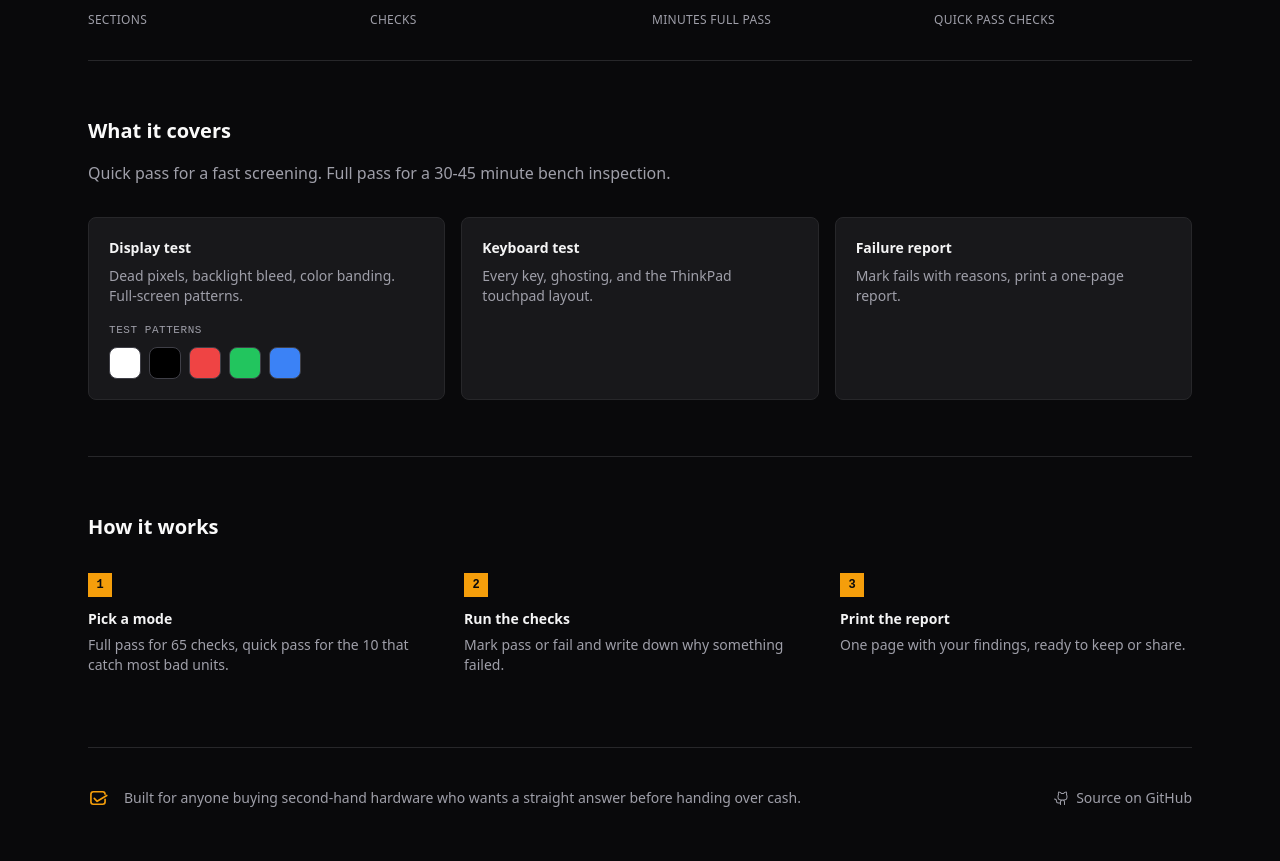
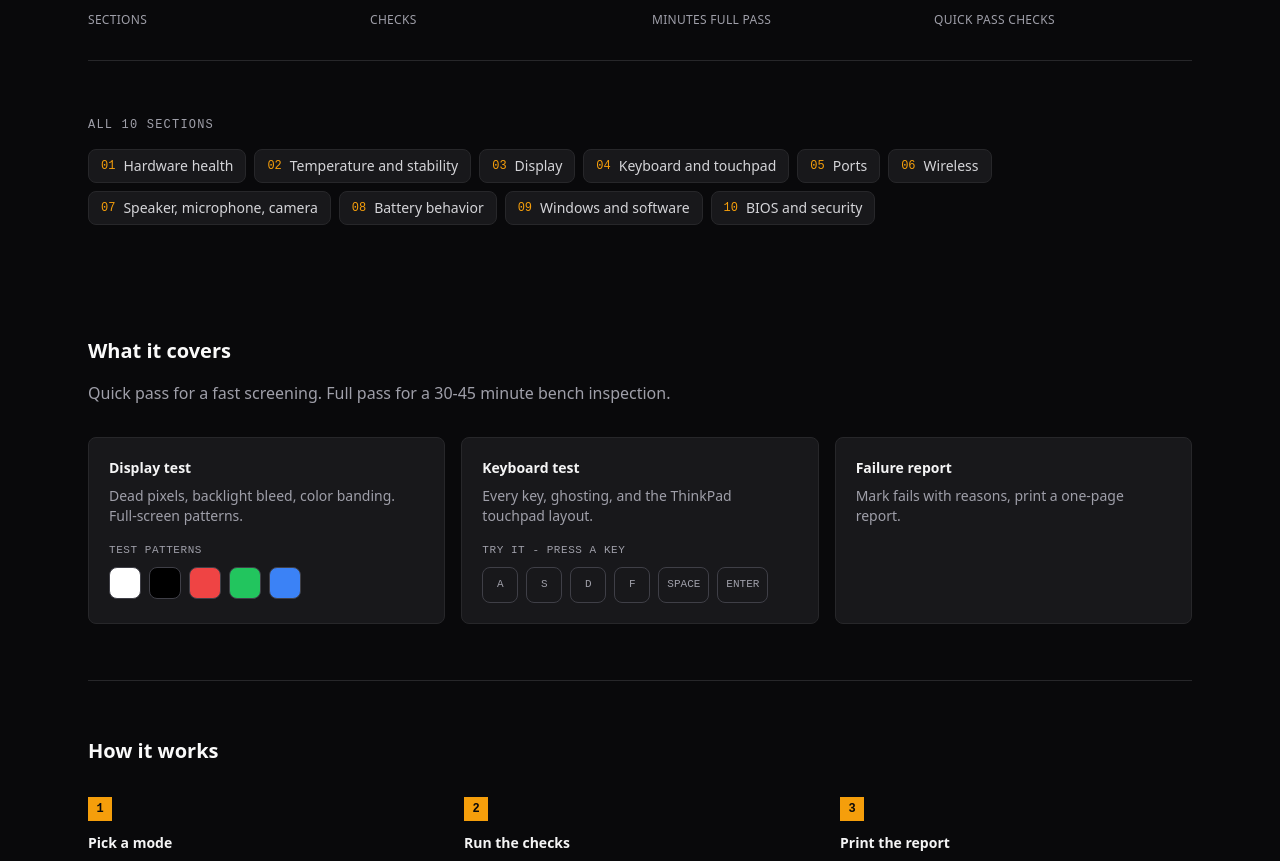
Before and after one commit to Richie-Z/BenchCheck, a React (Vite) app: page / in a window 1280 px wide. Shown: the part 686-1547 px from the top of the page. Built offline with nearby package versions, Linux system fonts and the light colour scheme.

Commit message:
feat: mobile demo, section chips, keyboard try-it, seo meta

```diff
--- a/index.html
+++ b/index.html
@@ -4,11 +4,12 @@
     <meta charset="UTF-8" />
     <link rel="icon" type="image/svg+xml" href="/favicon.svg" />
     <meta name="viewport" content="width=device-width, initial-scale=1.0" />
-    <meta
-      name="description"
-      content="BenchCheck: inspection checklist for second-hand laptops. Hardware, thermals, display, ports, BIOS."
-    />
-    <title>BenchCheck: second-hand laptop inspection</title>
+    <title>BenchCheck - used laptop inspection checklist</title>
+    <meta name="description" content="Open-source checklist for inspecting second-hand laptops: 65 checks, quick pass, display and keyboard tests, printable failure report." />
+    <meta name="theme-color" content="#09090b" />
+    <meta property="og:type" content="website" />
+    <meta property="og:title" content="BenchCheck - used laptop inspection checklist" />
+    <meta property="og:description" content="Check a used laptop like a repair bench. 65 checks, quick pass, display and keyboard tests, printable report." />
   </head>
   <body>
     <div id="root"></div>
--- a/src/pages/SplashPage.tsx
+++ b/src/pages/SplashPage.tsx
@@ -1,6 +1,9 @@
-import { useState } from 'react'
+import { useEffect, useState } from 'react'
 import { ArrowRight, GithubLogo } from '@phosphor-icons/react'
 import { LogoMark } from '../App'
+import { SECTIONS } from '../data/checklist'
+
+const TRY_KEYS = ['a', 's', 'd', 'f', 'space', 'enter']
 
 const DEMO = [
   'SSD or HDD health status is Good',
@@ -53,6 +56,25 @@ const STEPS: { title: string; body: string }[] = [
 export function SplashPage({ onEnter }: { onEnter: () => void }) {
   const [demo, setDemo] = useState<number[]>([0, 0, 0, 0, 0, 0])
   const [pattern, setPattern] = useState<string | null>(null)
+  const [pressed, setPressed] = useState<string | null>(null)
+
+  useEffect(() => {
+    const toKey = (k: string) => (k === ' ' ? 'space' : k.toLowerCase())
+    const down = (e: KeyboardEvent) => {
+      const key = toKey(e.key)
+      if (TRY_KEYS.includes(key)) setPressed(key)
+    }
+    const up = (e: KeyboardEvent) => {
+      const key = toKey(e.key)
+      if (TRY_KEYS.includes(key)) setPressed((p) => (p === key ? null : p))
+    }
+    window.addEventListener('keydown', down)
+    window.addEventListener('keyup', up)
+    return () => {
+      window.removeEventListener('keydown', down)
+      window.removeEventListener('keyup', up)
+    }
+  }, [])
 
   const fails = demo.filter((v) => v === 2).length
   const done = demo.filter((v) => v !== 0).length
@@ -90,7 +112,7 @@ export function SplashPage({ onEnter }: { onEnter: () => void }) {
             </button>
           </div>
 
-          <div className="hidden lg:block">
+          <div>
             <div className="relative rounded-lg border border-zinc-800 bg-zinc-900 p-5">
               {demoGrade && (
                 <div className={`pointer-events-none absolute -top-6 -right-4 z-10 rotate-[8deg] border-2 bg-zinc-950/80 p-1 ${demoGrade === 'A' ? 'border-pass text-pass' : demoGrade === 'F' ? 'border-fail text-fail' : 'border-signal text-signal'}`}>
@@ -155,6 +177,23 @@ export function SplashPage({ onEnter }: { onEnter: () => void }) {
       </section>
 
       <section className="py-14">
+        <p className="font-mono text-xs uppercase tracking-widest text-zinc-400">All 10 sections</p>
+        <ul className="mt-4 flex flex-wrap gap-2">
+          {SECTIONS.map((section) => (
+            <li
+              key={section.id}
+              className="flex items-center gap-2 rounded-lg border border-zinc-800 bg-zinc-900 px-3 py-1.5 text-sm text-zinc-300"
+            >
+              <span className="font-mono text-xs tabular-nums text-signal">
+                {String(section.num).padStart(2, '0')}
+              </span>
+              {section.title}
+            </li>
+          ))}
+        </ul>
+      </section>
+
+      <section className="py-14">
         <h2 className="text-xl font-semibold text-zinc-50">What it covers</h2>
         <p className="mt-4 text-zinc-400">
           Quick pass for a fast screening. Full pass for a 30-45 minute bench inspection.
@@ -167,6 +206,27 @@ export function SplashPage({ onEnter }: { onEnter: () => void }) {
             >
               <h3 className="text-sm font-semibold text-zinc-100">{c.title}</h3>
               <p className="mt-2 text-sm text-zinc-400">{c.body}</p>
+              {c.title === 'Keyboard test' && (
+                <div className="mt-4">
+                  <p className="font-mono text-[11px] uppercase tracking-wider text-zinc-400">
+                    Try it - press a key
+                  </p>
+                  <div className="mt-2 flex gap-2">
+                    {TRY_KEYS.map((key) => (
+                      <span
+                        key={key}
+                        className={`grid h-9 min-w-9 place-items-center rounded-lg border px-2 font-mono text-[11px] transition-all duration-100 ${
+                          pressed === key
+                            ? 'translate-y-px border-signal bg-signal/15 text-signal'
+                            : 'border-zinc-700 bg-zinc-900 text-zinc-400'
+                        }`}
+                      >
+                        {key.toUpperCase()}
+                      </span>
+                    ))}
+                  </div>
+                </div>
+              )}
               {c.title === 'Display test' && (
                 <div className="mt-4">
                   <p className="font-mono text-[11px] uppercase tracking-wider text-zinc-400">
```
